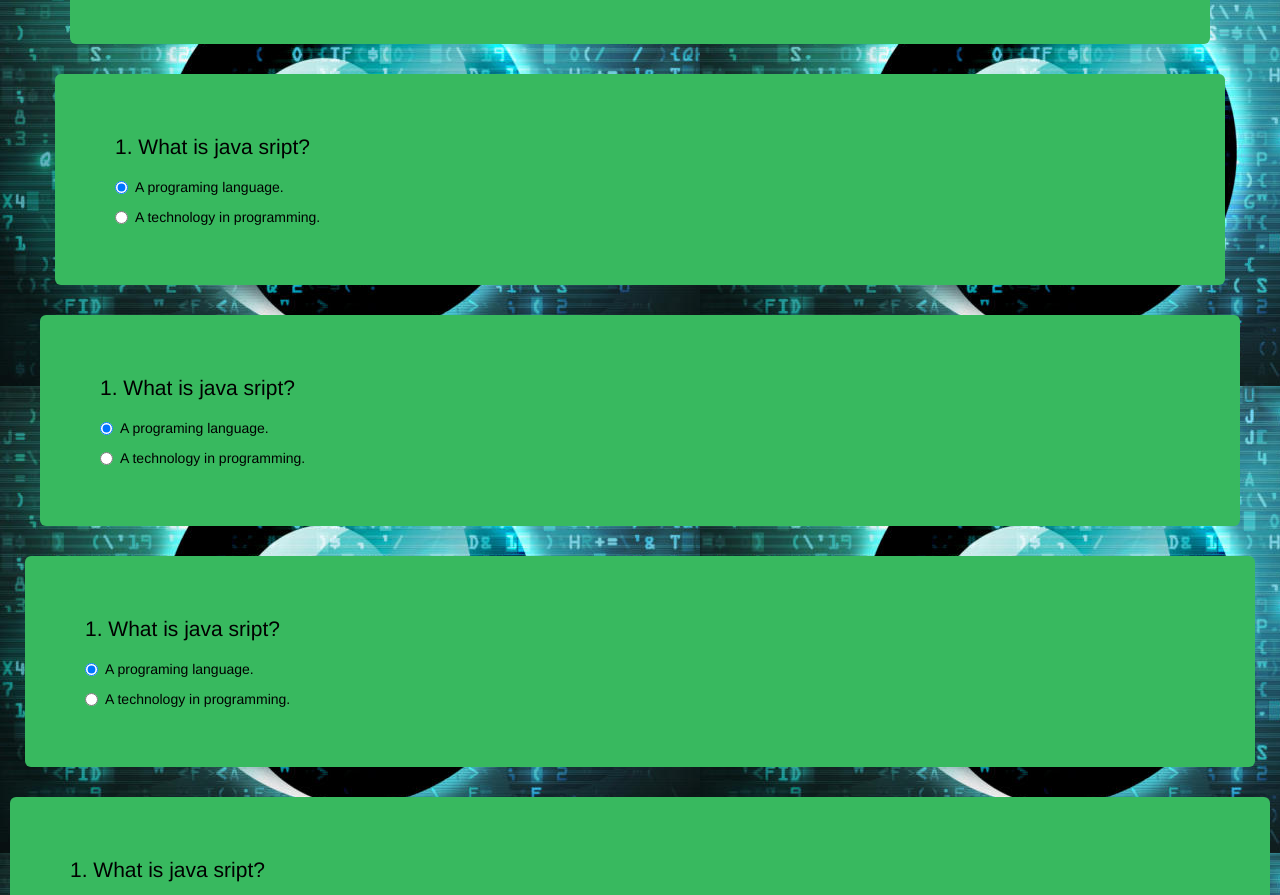
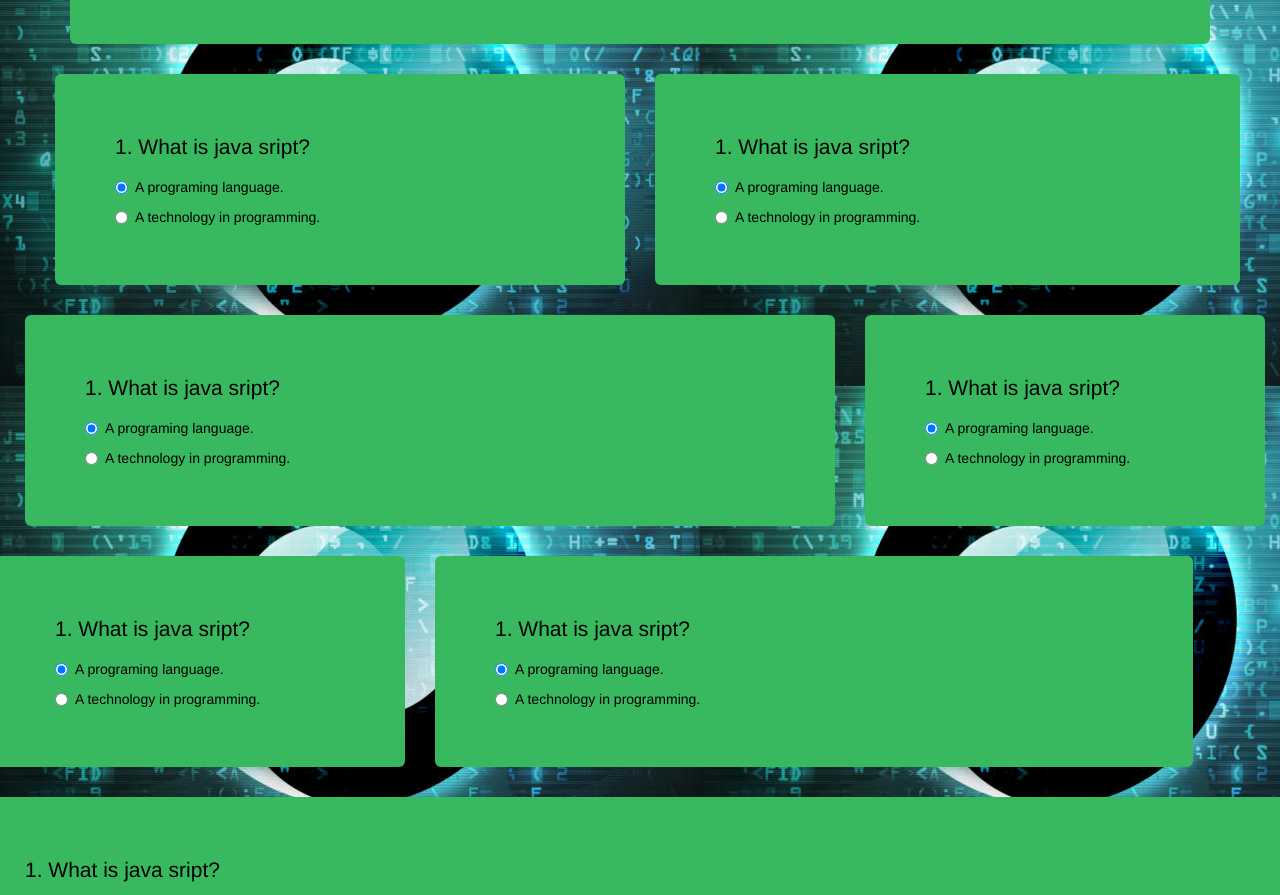
Before and after one commit to fredkheisa/computerclubquiz, a plain HTML site: page index.html in a window 1280 px wide. Shown: the part 548-1443 px from the top of the page. Drawn offline with Linux system fonts and the light colour scheme.

Commit message:
implemented the grid system

```diff
--- a/index.html
+++ b/index.html
@@ -36,7 +36,7 @@
         </div>
 
         <div class="row">
-                <div class="col-md-12">
+                <div class="col-md-6">
                     <form class="jumbotron">
                             <div class="radio">
                                 <p> 1.   What is java sript? </p>
@@ -55,7 +55,7 @@
             </div>
 
             <div class="row">
-                <div class="col-md-12">
+                <div class="col-md-6">
                     <form class="jumbotron">
                             <div class="radio">
                                 <p> 1.   What is java sript? </p>
@@ -74,7 +74,7 @@
             </div>
 
             <div class="row">
-                <div class="col-md-12">
+                <div class="col-md-8">
                     <form class="jumbotron">
                             <div class="radio">
                                 <p> 1.   What is java sript? </p>
@@ -93,7 +93,7 @@
             </div>
 
             <div class="row">
-                <div class="col-md-12">
+                <div class="col-md-4">
                     <form class="jumbotron">
                             <div class="radio">
                                 <p> 1.   What is java sript? </p>
@@ -112,7 +112,7 @@
             </div>
 
             <div class="row">
-                <div class="col-md-12">
+                <div class="col-md-4">
                     <form class="jumbotron">
                             <div class="radio">
                                 <p> 1.   What is java sript? </p>
@@ -131,7 +131,7 @@
             </div>
 
             <div class="row">
-                <div class="col-md-12">
+                <div class="col-md-7">
                     <form class="jumbotron">
                             <div class="radio">
                                 <p> 1.   What is java sript? </p>
```
